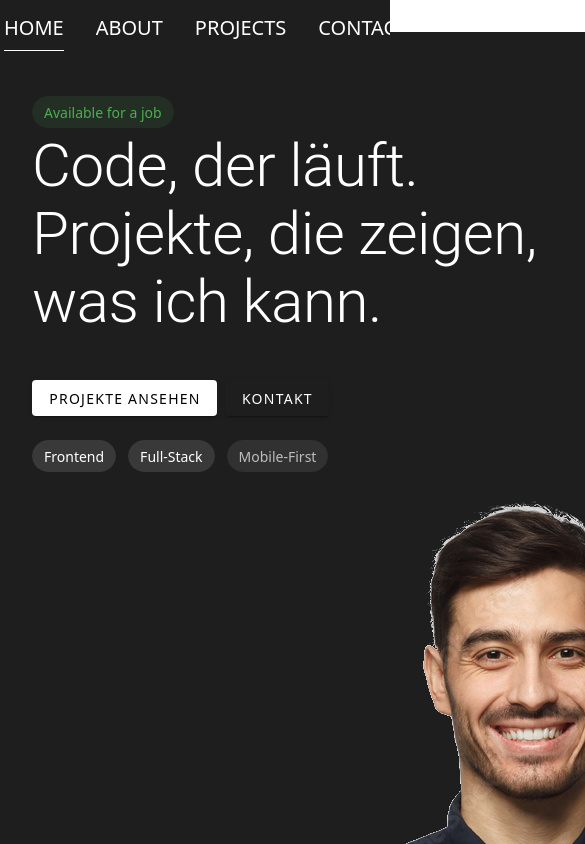
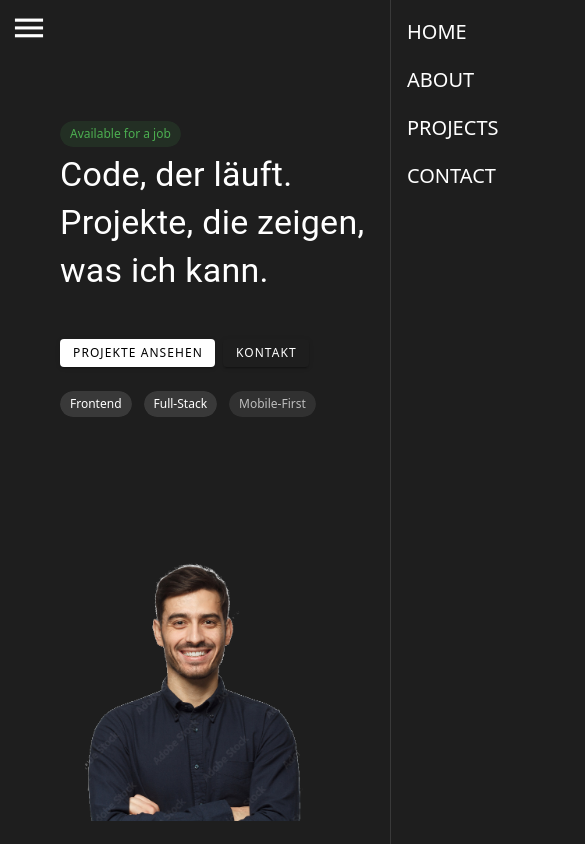
Before and after one commit to tim-weis7/timweis-portfolio, a Vue app: page / in a window 390 px wide. Shown: the top 844 px of the page, 585 px wide, since content can reach past the window. Built offline with nearby package versions, Linux system fonts and the light colour scheme.

Commit message:
added mobile navbar (hamburger icon)

```diff
--- a/src/App.vue
+++ b/src/App.vue
@@ -7,19 +7,13 @@ import FooterComponent from "./components/FooterComponent.vue";
 <template>
   <div class="app-wrapper">
     <v-app>
-      <v-app-bar class="custom-navbar">
-        <v-row class="justify-end">
-          <NavbarComponent />
-        </v-row>
-      </v-app-bar>
+      <NavbarComponent />
 
       <v-main class="content-wrapper">
         <RouterView />
       </v-main>
 
-      <v-footer>
         <FooterComponent></FooterComponent>
-      </v-footer>
     </v-app>
   </div>
 </template>
--- a/src/components/NavbarComponent.vue
+++ b/src/components/NavbarComponent.vue
@@ -1,12 +1,16 @@
 <script setup lang="ts">
-import { ref } from "vue";
+import { computed, ref, watch } from "vue";
 import deFlag from "../assets/icons/de-flag.png";
 import enFlag from "../assets/icons/us-flag.png";
 import { useRoute } from "vue-router";
+import { useDisplay } from "vuetify";
 
 const currentLanguage = ref("de");
 const isDropdownOpen = ref(false);
+const drawer = ref(false);
 const route = useRoute();
+const display = useDisplay();
+const isMobile = computed(() => display.width.value <= 960);
 
 const isActive = (path: string) => route.path === path;
 
@@ -29,7 +33,34 @@ const changeLanguage = (lang: string) => {
 </script>
 
 <template>
-  <v-list class="display-flex d-flex">
+  <template v-if="isMobile">
+    <!-- Burger für mobile -->
+    <v-app-bar-nav-icon class="nav-icon" @click="drawer = !drawer" />
+
+    <v-navigation-drawer
+      v-model="drawer"
+      temporary
+      location="right"
+    >
+      <v-list>
+        <v-list-item
+          v-for="item in items"
+          :key="item.title"
+          :to="item.route"
+          link
+          :class="{ 'active-item': isActive(item.route) }"
+        >
+          <div class="custom-title">
+              {{ item.title }}
+            </div>
+        </v-list-item>
+      </v-list>
+    </v-navigation-drawer>
+  </template>
+  <template v-else>
+    <v-app-bar class="custom-navbar">
+      <v-row class="justify-end">
+        <v-list class="d-flex">
           <v-list-item
             v-for="item in items"
             :key="item.title"
@@ -37,7 +68,7 @@ const changeLanguage = (lang: string) => {
             :class="{ 'active-item': isActive(item.route) }"
             :ripple="false"
           >
-      <div class="cutsom-title">
+            <div class="custom-title">
               {{ item.title }}
               <span class="custom-line">test</span>
             </div>
@@ -45,7 +76,7 @@ const changeLanguage = (lang: string) => {
           <v-list-item>
             <v-menu v-model="isDropdownOpen" bottom>
               <template v-slot:activator="{ props }">
-          <div class="icon-wrapper">
+                <div class="icon-wrapper mr-6">
                   <v-icon class="language-icon ml-5 mr-5" v-bind="props"
                     >mdi-web</v-icon
                   >
@@ -67,9 +98,21 @@ const changeLanguage = (lang: string) => {
             </v-menu>
           </v-list-item>
         </v-list>
+      </v-row>
+    </v-app-bar>
+  </template>
 </template>
 
 <style scoped lang="css">
+.nav-icon {
+  top: 5px;
+  left: 5px;
+  font-size: 25px;
+}
+.custom-navbar {
+  box-shadow: none !important;
+}
+
 .icon-wrapper {
   position: relative;
   display: inline-block;
@@ -95,7 +138,7 @@ const changeLanguage = (lang: string) => {
 
 .custom-title {
   position: relative;
-  padding-bottom: 5px;
+  padding-bottom: 0px;
 }
 
 .custom-line {
--- a/src/style.css
+++ b/src/style.css
@@ -60,12 +60,13 @@ button:focus-visible {
 }
 
 #app {
-  max-width: 1280px;
-  margin: 0 auto;
-  padding: 2rem;
-  text-align: center;
+  max-width: none;
+  margin: 0;
+  padding: 0;
+  text-align: left;
+  width: 100%;
+  height: 100%;
 }
-
 .v-list-item {
   color: white !important;
 }
--- a/src/views/HomeView.vue
+++ b/src/views/HomeView.vue
@@ -1,5 +1,14 @@
 <script setup lang="ts">
+import { computed } from 'vue';
 import homeImage from '../assets/images/home-example.png';
+import { useRoute, useRouter } from "vue-router";
+import { useDisplay } from "vuetify";
+
+const route = useRoute();
+const router = useRouter();
+const navigateTo = (path: string) => router.push(path);
+const display = useDisplay();
+const isMobile = computed(() => display.width.value <= 960);
 
 const technologies = [
   { name: 'HTML5', icon: 'src/assets/icons/technologies/html5.svg' },
@@ -23,38 +32,41 @@ const repeatedTechnologies = [...technologies, ...technologies];
 </script>
 
 <template>
-  <v-row align="center">
-    <v-col class="text-content" cols="12" md="6">
-      <v-chip color="success" text-color="white" small>Available for a job</v-chip>
-      <h1 class="text-h2 mt-2">Code, der läuft.</h1>
-      <h1 class="text-h2"> Projekte, die zeigen,</h1>
-      <h1 class="text-h2">was ich kann.</h1>
+  <v-row>
+    <v-col cols="12" md="2"></v-col>
+    <v-col class="text-content mt-12" cols="12" md="6">
+      <v-chip class="ml-15" :size="isMobile ? 'small' : 'default'" color="success" text-color="white" small>Available for a job</v-chip>
+      <h1 class="text-h4 text-md-h3 text-lg-h2 mt-2 ml-15">Code, der läuft.</h1>
+      <h1 class="text-h4 text-md-h3 text-lg-h2 ml-15"> Projekte, die zeigen,</h1>
+      <h1 class="text-h4 text-md-h3 text-lg-h2 ml-15">was ich kann.</h1>
 
-      <div class="d-flex mt-5">
-        <v-btn color="primary" class="mr-2">Projekte ansehen</v-btn>
-        <v-btn outlined>Kontakt</v-btn>
+      <div class="d-flex mt-5 ml-15">
+        <v-btn color="primary" class="mr-2" :size="isMobile ? 'small' : 'default'" @click="navigateTo('/projects')">Projekte ansehen</v-btn>
+        <v-btn :size="isMobile ? 'small' : 'default'" @click="navigateTo('/contact')" outlined>Kontakt</v-btn>
       </div>
 
-      <div class="mt-4">
-        <v-chip class="mr-3">Frontend</v-chip>
-        <v-chip class="mr-3" color="primary">Full-Stack</v-chip>
-        <v-chip color="secondary">Mobile-First</v-chip>
+      <div class="mt-4 ml-15">
+        <v-chip :size="isMobile ? 'small' : 'default'" class="mr-3">Frontend</v-chip>
+        <v-chip :size="isMobile ? 'small' : 'default'" class="mr-3" color="primary">Full-Stack</v-chip>
+        <v-chip :size="isMobile ? 'small' : 'default'" color="secondary">Mobile-First</v-chip>
       </div>
     </v-col>
 
-    <v-col cols="12" md="6">
-      <v-img :src="homeImage" height="auto" width="auto"></v-img>
+    <v-col cols="12" md="4">
+      <v-img :src="homeImage" height="500px" width="auto"></v-img>
     </v-col>
   </v-row>
 
-  <div class="carousel-wrapper mt-8">
+  <v-divider></v-divider>
+
+  <div class="carousel-wrapper">
     <div class="carousel-track">
       <div
         v-for="(tech, index) in repeatedTechnologies"
         :key="index"
         class="carousel-item ma-5"
       >
-        <v-avatar size="60">
+        <v-avatar :size="isMobile ? 'small' : 'large'">
           <img :src="tech.icon" :alt="tech.name" />
         </v-avatar>
         <div>{{ tech.name }}</div>
```
Lines whose indentation alone changed are shown as unchanged.
